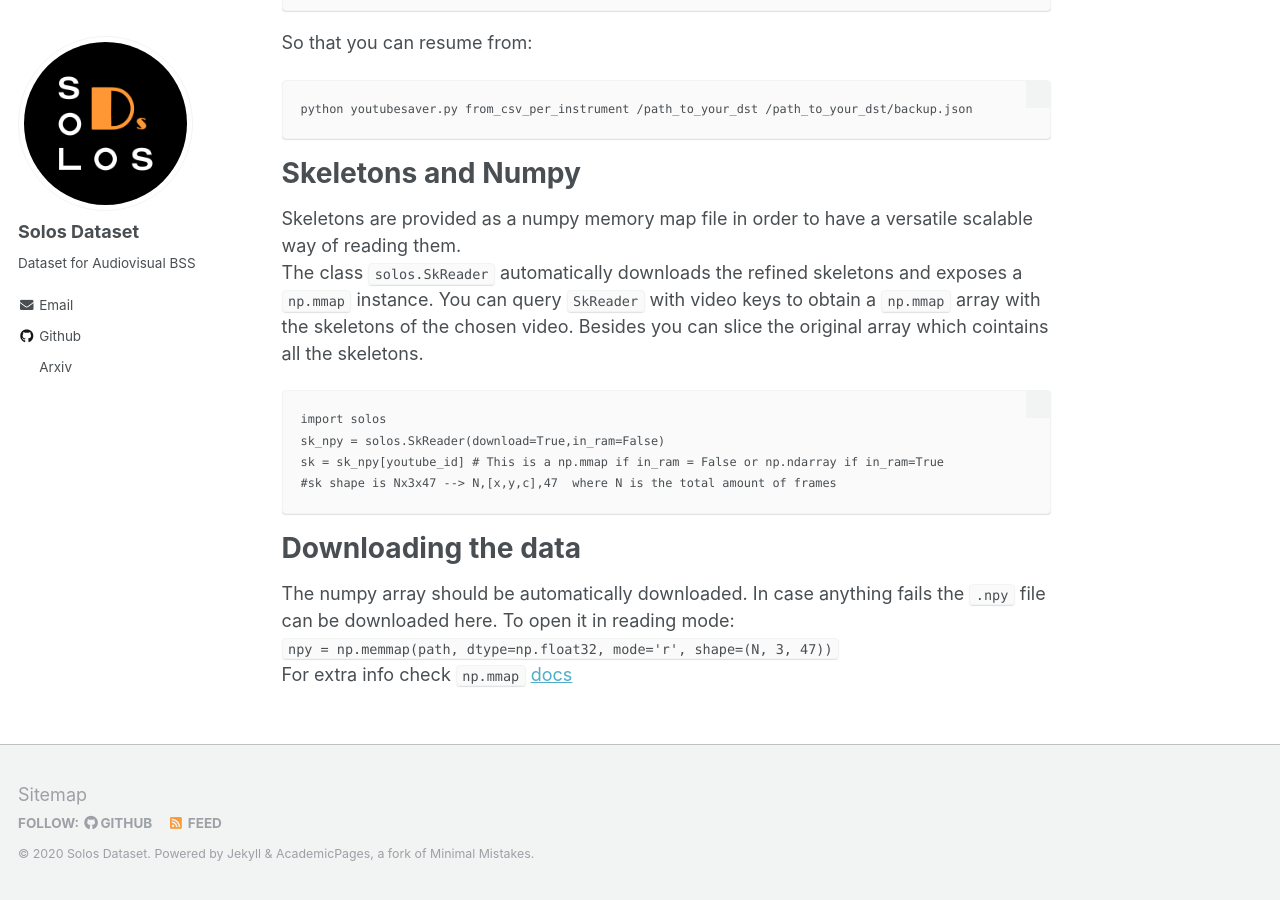
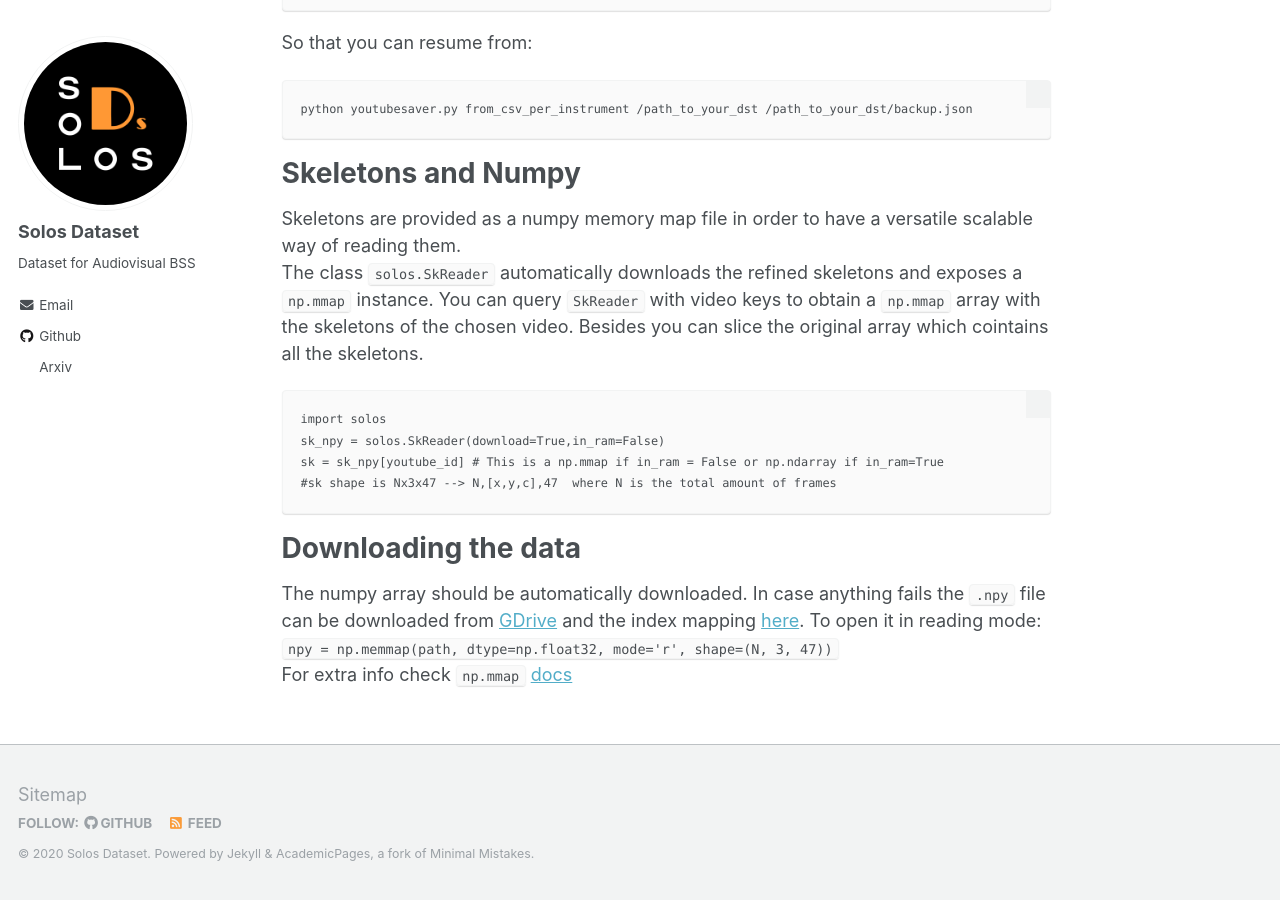
Before and after one commit to JuanFMontesinos/Solos, a Jekyll site: the page built from _pages/python.md, in a window 1280 px wide and 900 px high, scrolled down 717 px. Built offline with Jekyll 4.4.1, drawn with Linux system fonts in a browser that asks for light colours.

Commit message:
Update python.md

````diff
--- a/_pages/python.md
+++ b/_pages/python.md
@@ -41,7 +41,7 @@
 ```
 
 # Downloading the data
-The numpy array should be automatically downloaded. In case anything fails the `.npy` file can be downloaded here.
+The numpy array should be automatically downloaded. In case anything fails the `.npy` file can be downloaded from [GDrive](https://drive.google.com/file/d/1QRn7KMoJVD342VjpxsQh_uyQPhH2859B/view?usp=sharing) and the index mapping [here](https://drive.google.com/file/d/1vkVDWDcChYaiVjp0PmOgQgZdLIYbWeaV/view?usp=sharing).
 To open it in reading mode:
 `npy = np.memmap(path, dtype=np.float32, mode='r', shape=(N, 3, 47))`
 For extra info check `np.mmap` [docs](https://het.as.utexas.edu/HET/Software/Numpy/reference/generated/numpy.memmap.html)
````
